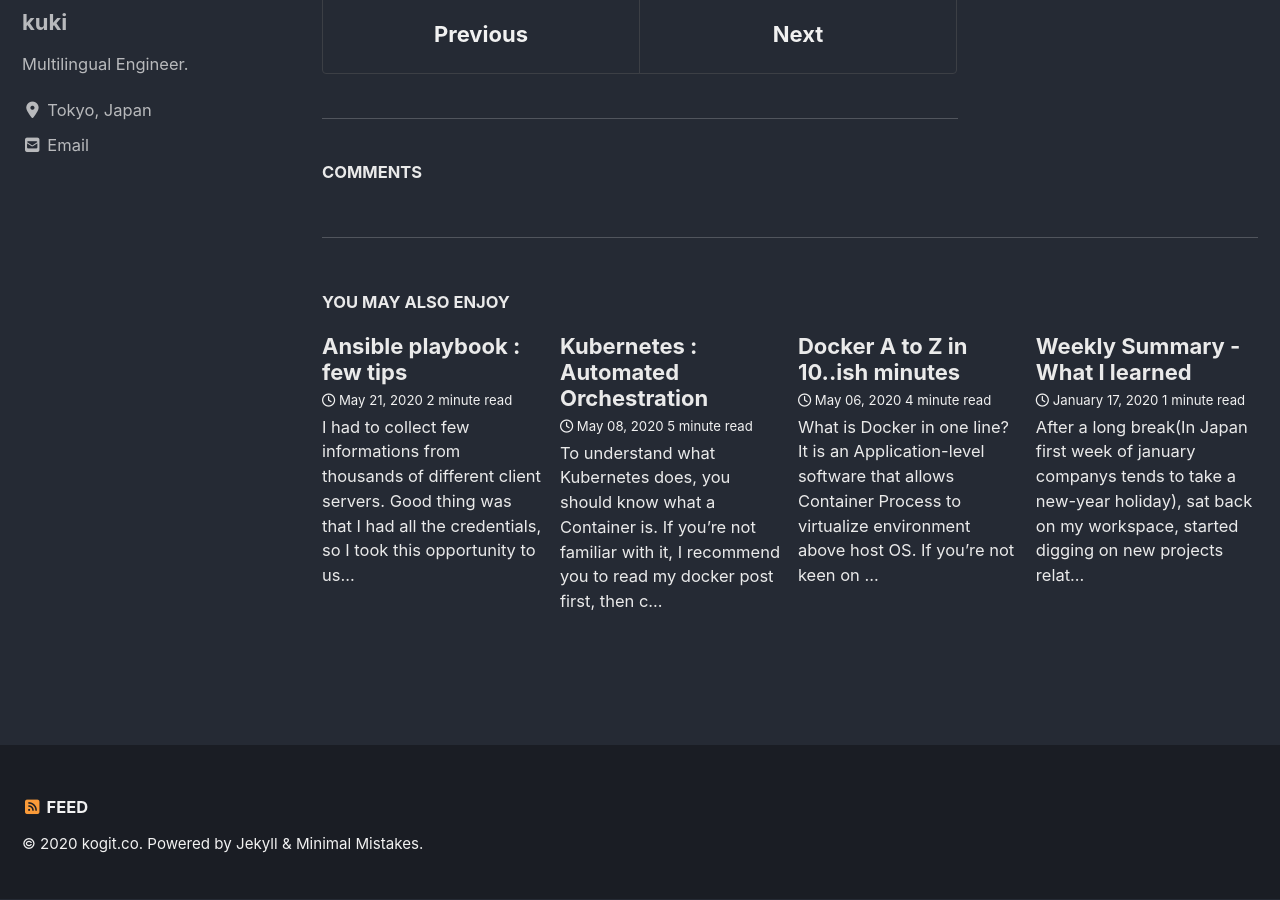
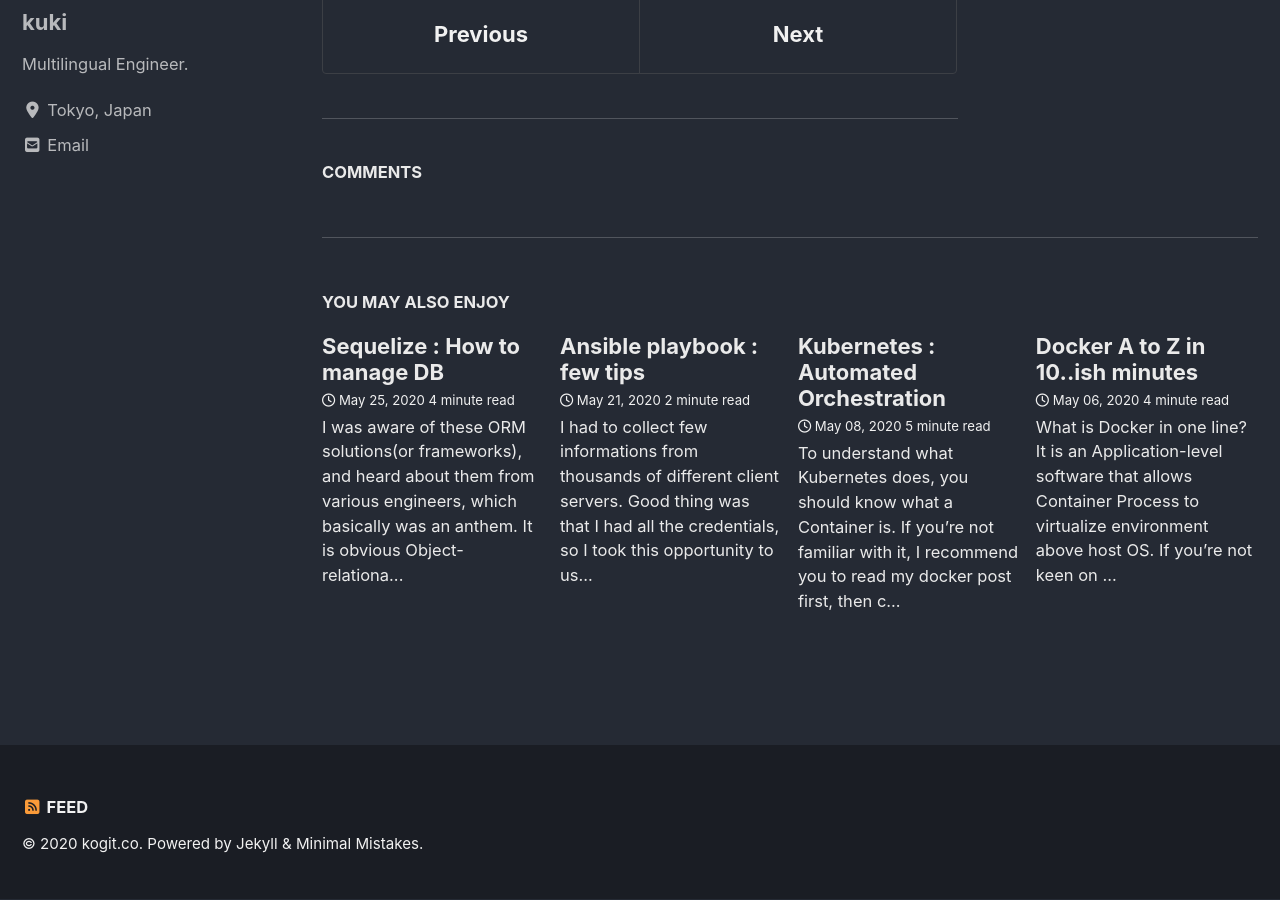
Before and after one commit to bkko79/bkko79.github.io, a Jekyll site: the page built from _posts/2020-05-03-weekly-summary.md, in a window 1280 px wide and 900 px high, scrolled down 3213 px. Built offline with Jekyll 4.4.1, drawn with Linux system fonts in a browser that asks for light colours; cached includes are drawn as plain includes; nearby versions of some CDN libraries; comment, search, counter and statistics services are not loaded; part of the change alters nothing that is shown.

Commit message:
sequelize post published

````diff
--- a/_posts/2020-05-26-whats-Sequelize.md
+++ b/_posts/2020-05-26-whats-Sequelize.md
@@ -1,9 +1,8 @@
 ---
 title: "Sequelize : How to manage DB"
-date: 2020-05-21 21:30:30 +0900
+date: 2020-05-25 21:30:30 +0900
 categories: Knowledges
 comments: true
-published: false
 ---
 
 I was aware of these _ORM_ solutions(or frameworks), and heard about them from various engineers, which basically was an anthem. It is obvious Object-relational mapping makes Object oriented programming much easier(as it's name is self-explanatory), and also makes us to get rid of awful SQLs out of codes.
@@ -61,9 +60,59 @@ After you _init_ sequelize, you'll have another directory called config, which c
 }
 ```
 
-As I was gonna make this project portable, I decided to use sqlite3, and store datas in file (so I can archive it). This configuration is the most simple one, but the concept is similar to each one. If you have local database, you should write access information so Sequelize can access to your database and execute refined query from your application.
+As I tried to make this project portable, I decided to use sqlite3, and store datas in file (so I can archive it). This configuration is the most simple one, but the concept is similar to each one. If you have local database, you should write access information so Sequelize can access to your database and execute refined query from your application.
+
+Before you query anything, your scheme might need any foreign keys or indexes to get better performance. What you have to do is edit _model_ file which has all the scheme in script:
+
+```javascript
+module.exports = (sequelize, DataTypes) => {
+  const Reviews = sequelize.define('Reviews', {
+    reviewer_id: DataTypes.INTEGER,
+    reviewee_id: DataTypes.INTEGER,
+    score: DataTypes.INTEGER,
+    comment: DataTypes.STRING
+  }, {});
+
+  Reviews.associate = function(models) {
+    Reviews.belongsTo(models.Users, {as: 'reviewee', foreignKey: 'reviewee_id'});
+    Reviews.belongsTo(models.Users, {as: 'reviewer', foreignKey: 'reviewer_id'});
+  };
+  return Reviews;
+};
+```
+
+This is the code from ```models/reviews.js```, which is created automatically with CLI command. I just added new field such as comment, and foreign keys for select join query. As sequelize's code is 100% written in JS, It is much easier for broad engineers who has less experience with DB Queries (or, any unfamiliar DB engine).
 
 ### Let's dive into queries
 
+For this server instance, I used _express_ to execute queries in REST API. To skip unnecessary explanations, I share simple API to show you how sequelize communicate with Database:
+
+```javascript
+  const db = require("./database/models")
+
+  app.get( "/reviews/reviewer/:id", (req, res) =>
+    db.Reviews.findAll({
+      where: {
+        reviewer_id: req.params.id
+      },
+      include: {
+        model: db.Users,
+        as: 'reviewee'
+      }
+    }).then(
+      (result) => res.json(result)
+    ).catch( (msg) => {
+      return res.status(422).send(msg);
+    })
+  );
+```
+
+```const db``` has loaded whole database object from sequelize. Since then, you're ready to execute sequelize commands to use queries like any javascript. _findAll_ is the typical _SELECT FROM_ query and it works with _where_ and _include_ statements.
+
+Sequelize returns executed result into _Promise_ object, so if any error occurs, you just can use _.then .catch .finally_ grammar to deal with any incident. Once again, sequelize made Database so JS-native application.
+
+## Conclusion
+
+If you're tired of reading a unethically long queries, try it. It is really worthy.
 
 [sequelize]: https://sequelize.org/
````
